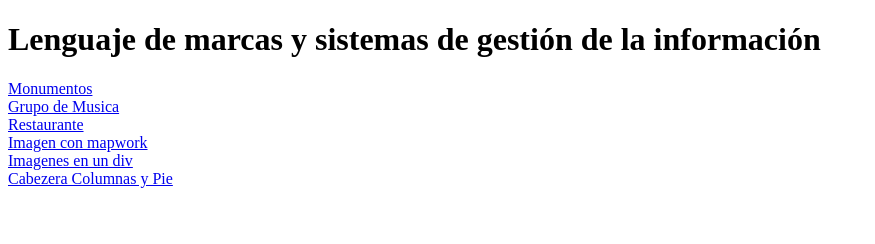
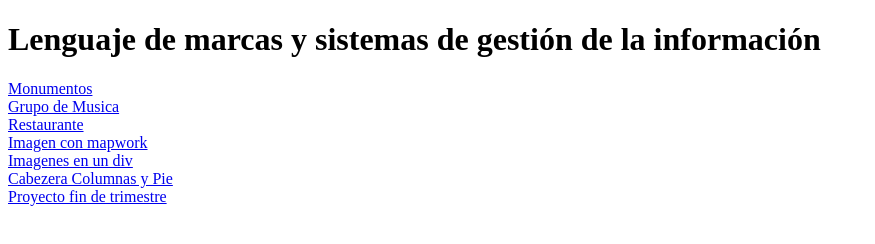
Before and after one commit to christianjosue/christianjosue.github.io, a plain HTML site: page index.html in a window 1280 px wide. Shown: the whole page, without its empty margins (0-875 px from the left). Drawn offline with Linux system fonts and the light colour scheme.

Commit message:
Update index.html

```diff
--- a/index.html
+++ b/index.html
@@ -12,5 +12,6 @@
     <a href="ImagenConMapa/index.html">Imagen con mapwork</a><br>
     <a href="ImagenesEnCaja/index.html">Imagenes en un div</a><br>
     <a href="Diseño/index.html">Cabezera Columnas y Pie</a><br>
+    <a href="WebPerifericos/index.html">Proyecto fin de trimestre</a>
   </body>
 </html>
```
